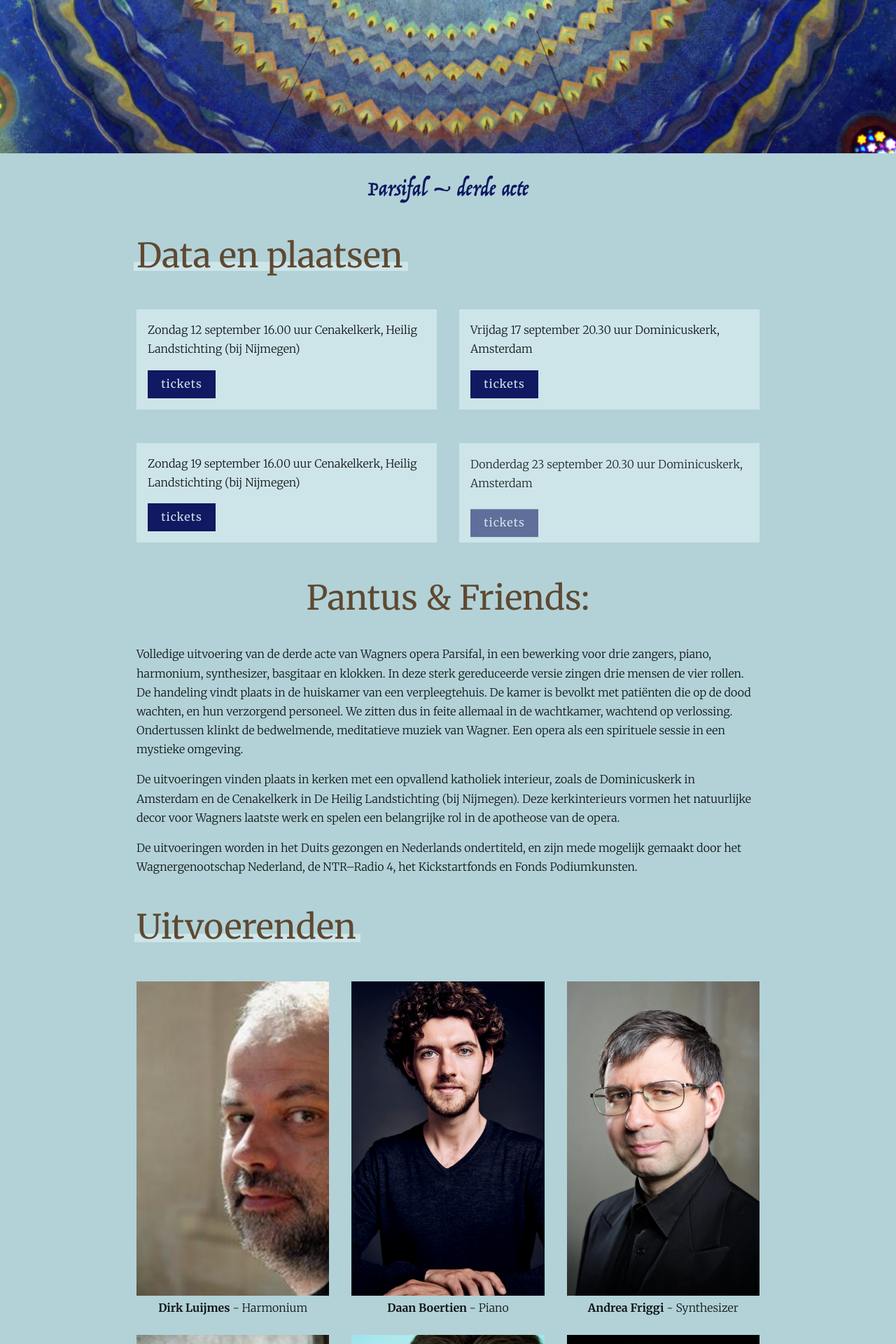
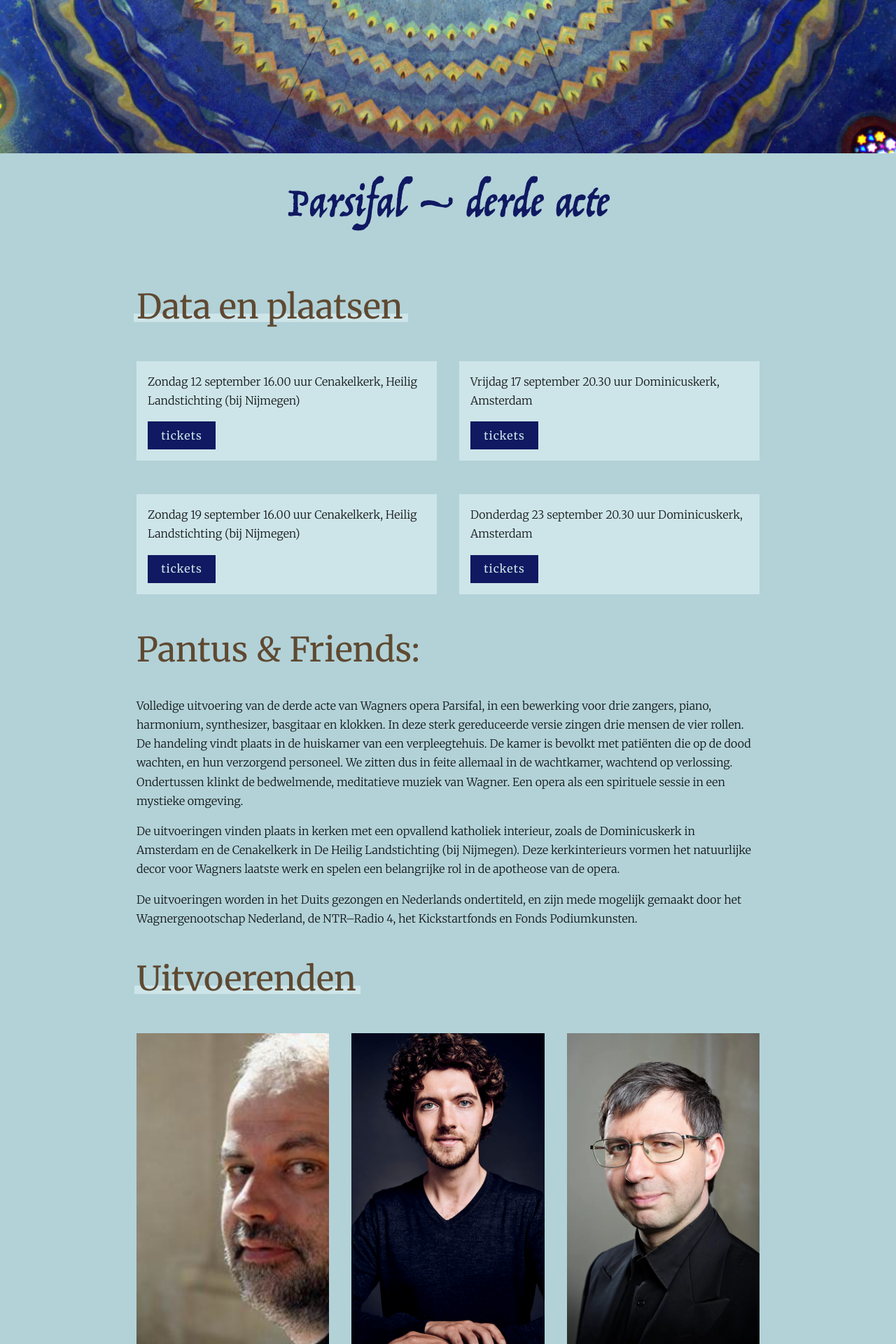
Before and after one commit to DaanBoertien/ParsifalWebsite, a Jekyll site: the page built from index.html, in a window 1280 px wide. Shown: the part 632-2552 px from the top of the page at 70% size. Built offline with Jekyll 4.4.1, drawn with Linux system fonts in a browser that asks for light colours; nearby versions of some CDN libraries.

Commit message:
change fonts

```diff
--- a/_sass/layout.scss
+++ b/_sass/layout.scss
@@ -61,6 +61,7 @@
 
 .info-title {
   font-size: 3em;
+  text-align: left;
 }
 
 .info-subtitle {
--- a/_sass/mediaquery.scss
+++ b/_sass/mediaquery.scss
@@ -8,6 +8,10 @@
   .landing-subtitle {
     font-size: 5em;
     letter-spacing: 2px;
+  }
+
+  .info-subtitle {
+    font-size: 4em;
   }
 
   h2 {
```
Also changed, not shown: 2 other files.
